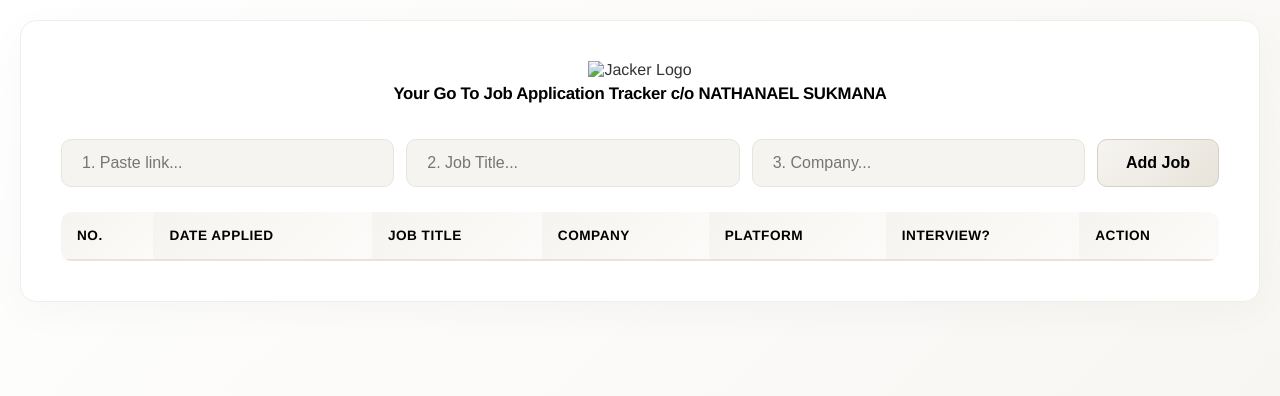
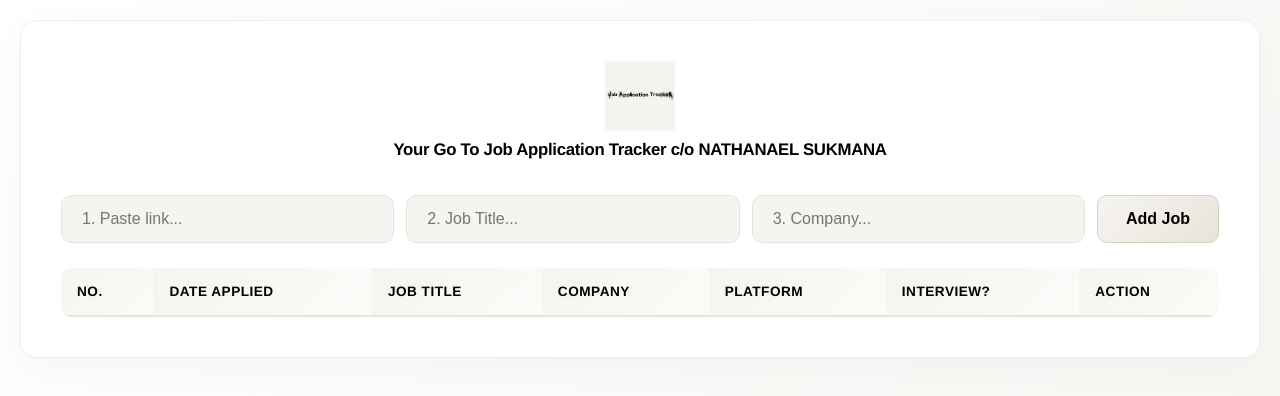
Before and after one commit to nathanaelsukmana/jacker, a website: page index.html in a window 1280 px wide. Drawn offline with Linux system fonts and the light colour scheme.

Commit message:
image update

```diff
--- a/index.html
+++ b/index.html
@@ -168,7 +168,7 @@
 
 <div class="container">
     <div class="header-container">
-        <img src="logo.jpg" alt="Jacker Logo" class="logo">
+        <img src="jacker-logo.jpg" alt="Jacker Logo" class="logo">
         <p class="off-white-subtitle">Your Go To Job Application Tracker c/o NATHANAEL SUKMANA</p>
     </div>
 
```
